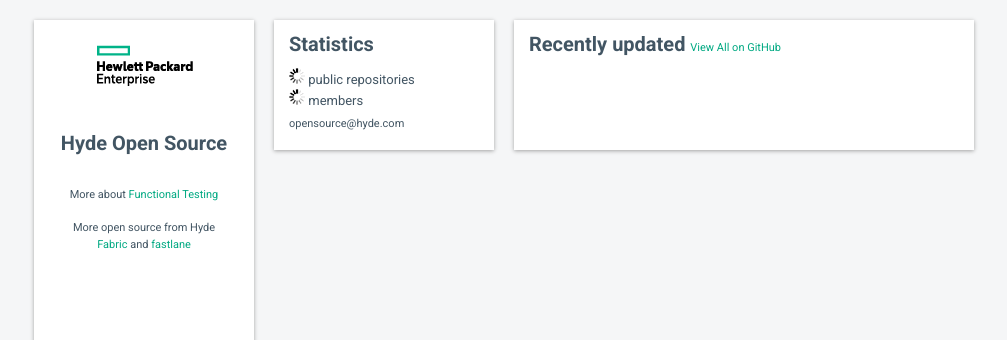
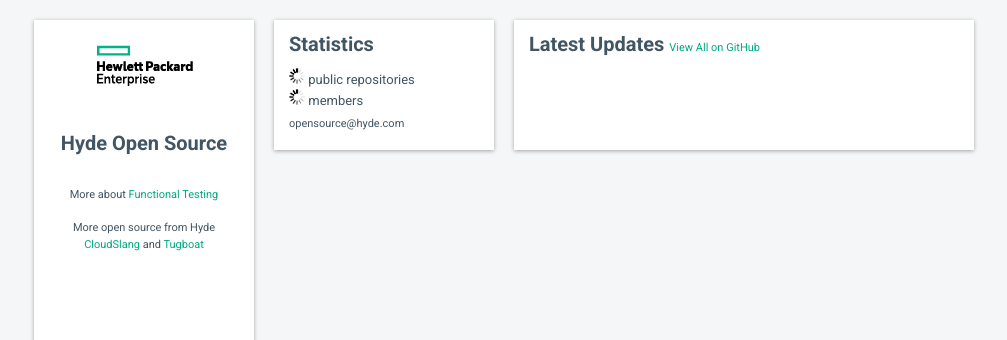
Before and after one commit to caleorourke/portfolio, a Jekyll site: the page built from index.html, in a window 1280 px wide. Shown: the top 340 px of the page, without its empty margins (136-1143 px from the left). Built offline with Jekyll 4.4.1, drawn with Linux system fonts in a browser that asks for light colours.

Commit message:
framework updates

```diff
--- a/index.html
+++ b/index.html
@@ -12,7 +12,7 @@
   <p>More about <a href="http://www8.hp.com/us/en/software-solutions/functional-testing-software-testing/index.html">Functional Testing</a></p>
   <p>&nbsp;</p>
   <p>More open source from {{site.org}}<br>
-  <a href="https://github.com/twitter-fabric">Fabric</a> and <a href="https://github.com/fastlane">fastlane</a></p>
+  <a href="http://cloudslang.io/#/">CloudSlang</a> and <a href="https://github.com/TugboatQA">Tugboat</a></p>
 </div>
 
 <div class="grid grid-3">
@@ -27,7 +27,7 @@
   </div>
 
   <div id="recently-updated" class="grid-2 omega header">
-    <h1>Recently updated <a href="https://github.com/HewlettPackard/repositories">View All on GitHub</a></h1>
+    <h1>Latest Updates <a href="https://github.com/HewlettPackard/repositories">View All on GitHub</a></h1>
     <ol id="recently-updated-repos"></ol>
   </div>
 </div>
```
